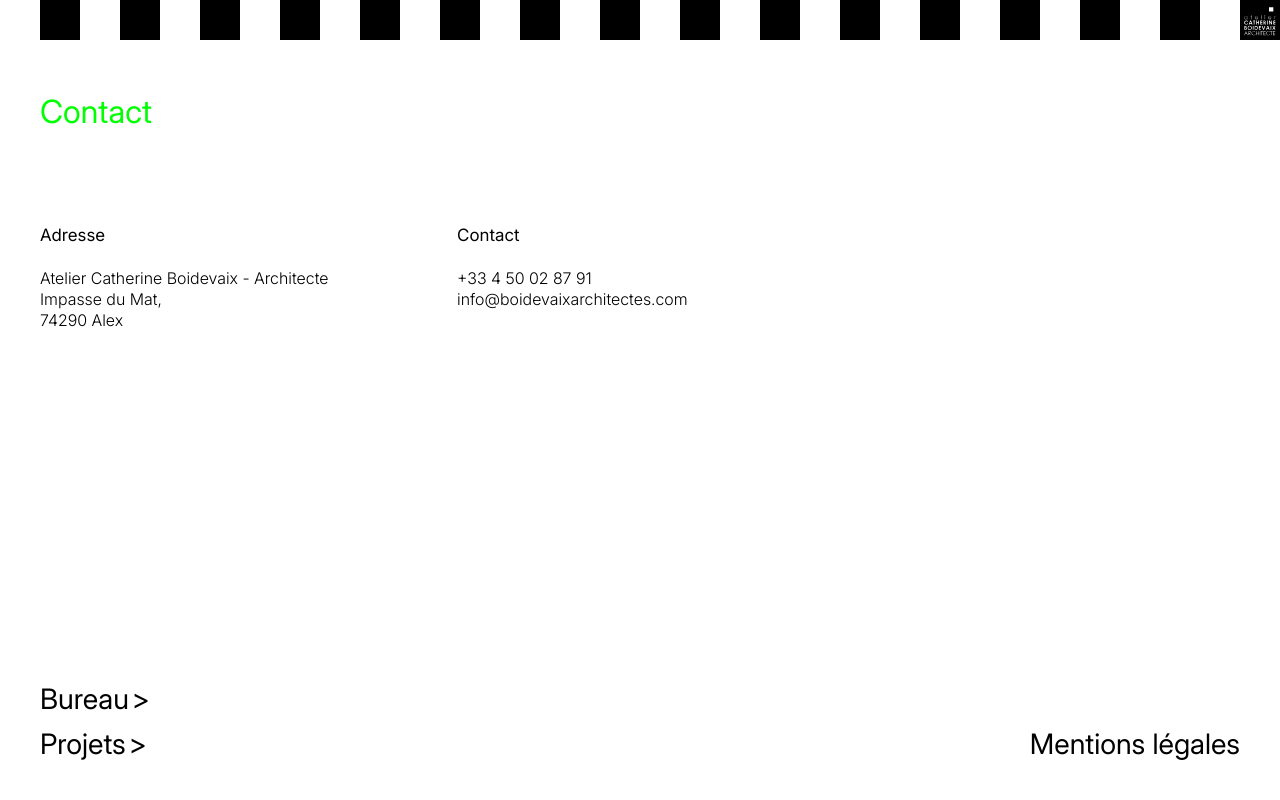
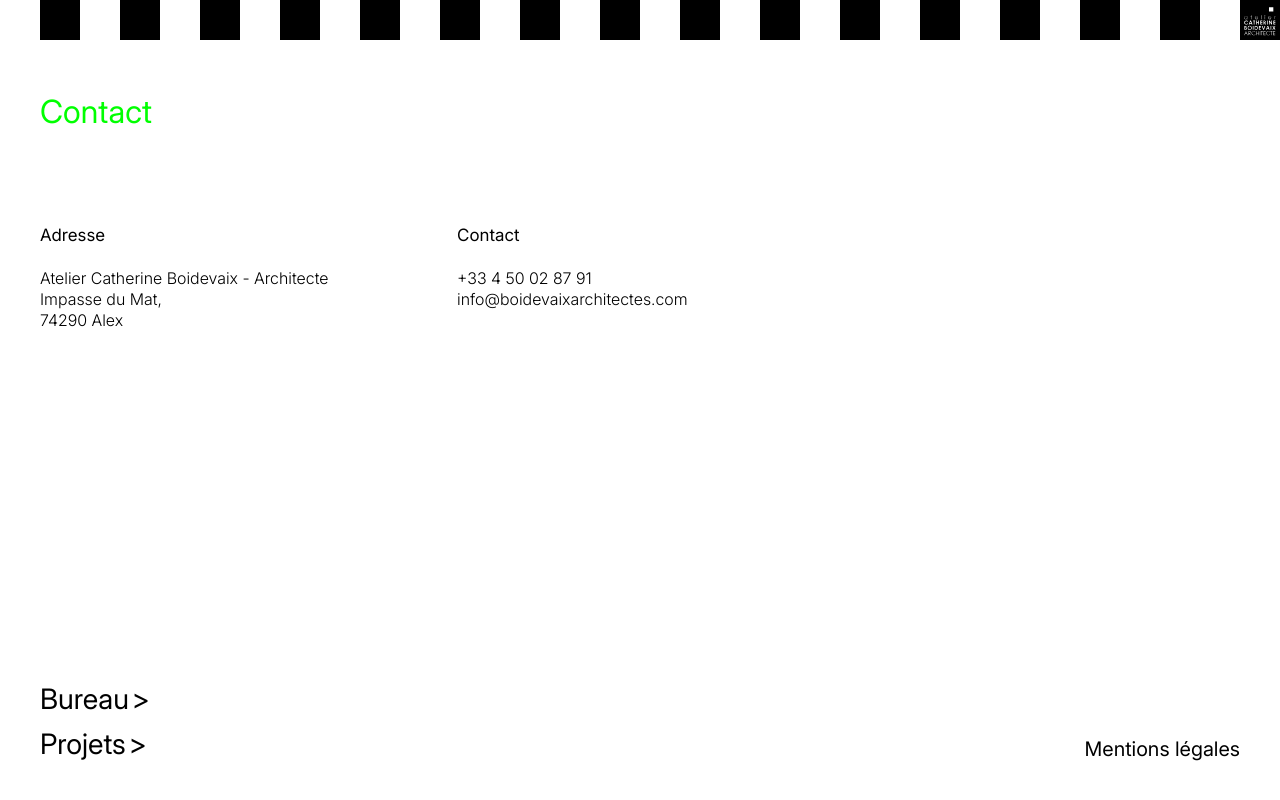
Before and after one commit to robin74370/site-vitrine, a plain HTML site: page contact.html in a window 1280 px wide. Drawn offline with Linux system fonts and the light colour scheme.

Commit message:
taille police mentions legales + retrait gras projet

```diff
--- a/css/contact.css
+++ b/css/contact.css
@@ -113,7 +113,7 @@
   right: var(--page-margin-x);
   bottom: var(--page-margin-x);
 
-  font-size: var(--nav-font-size);
+  font-size: 20px;
   font-weight: 400;
   line-height: 1.1;
 
```
